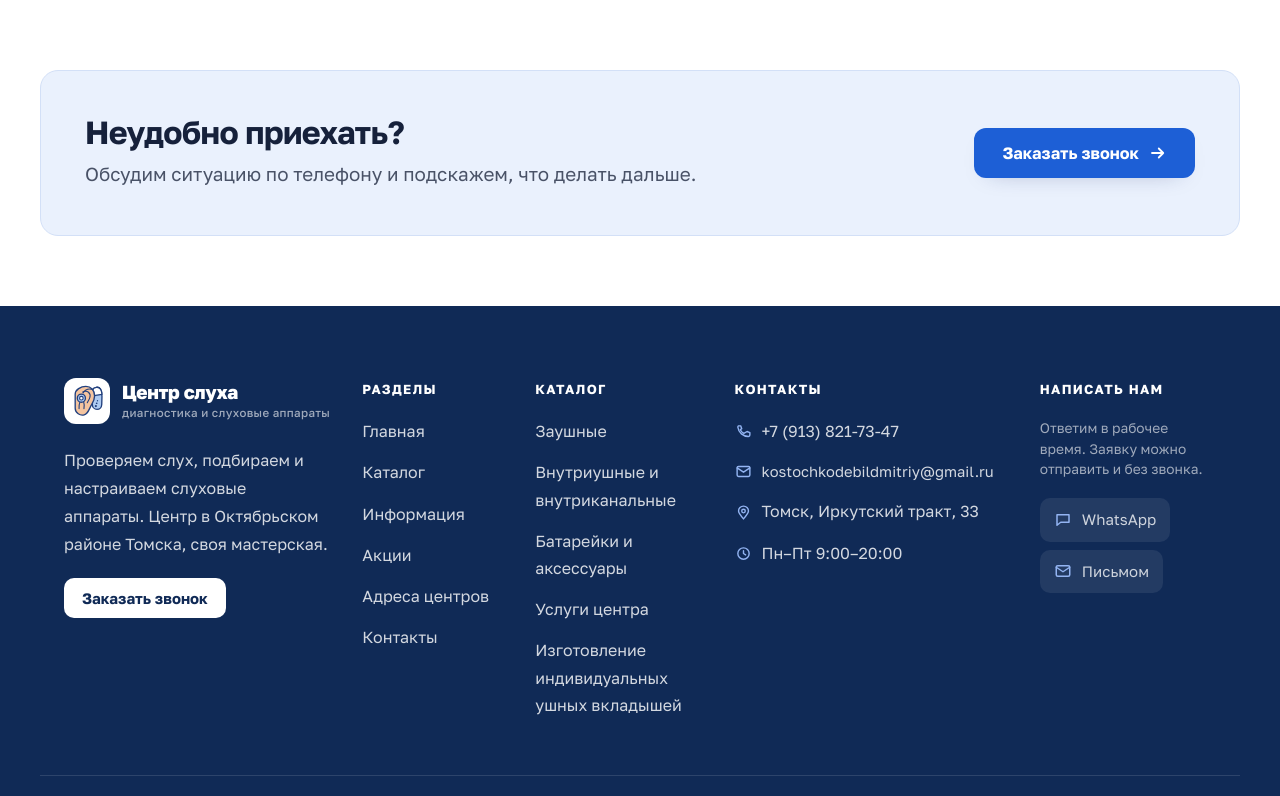
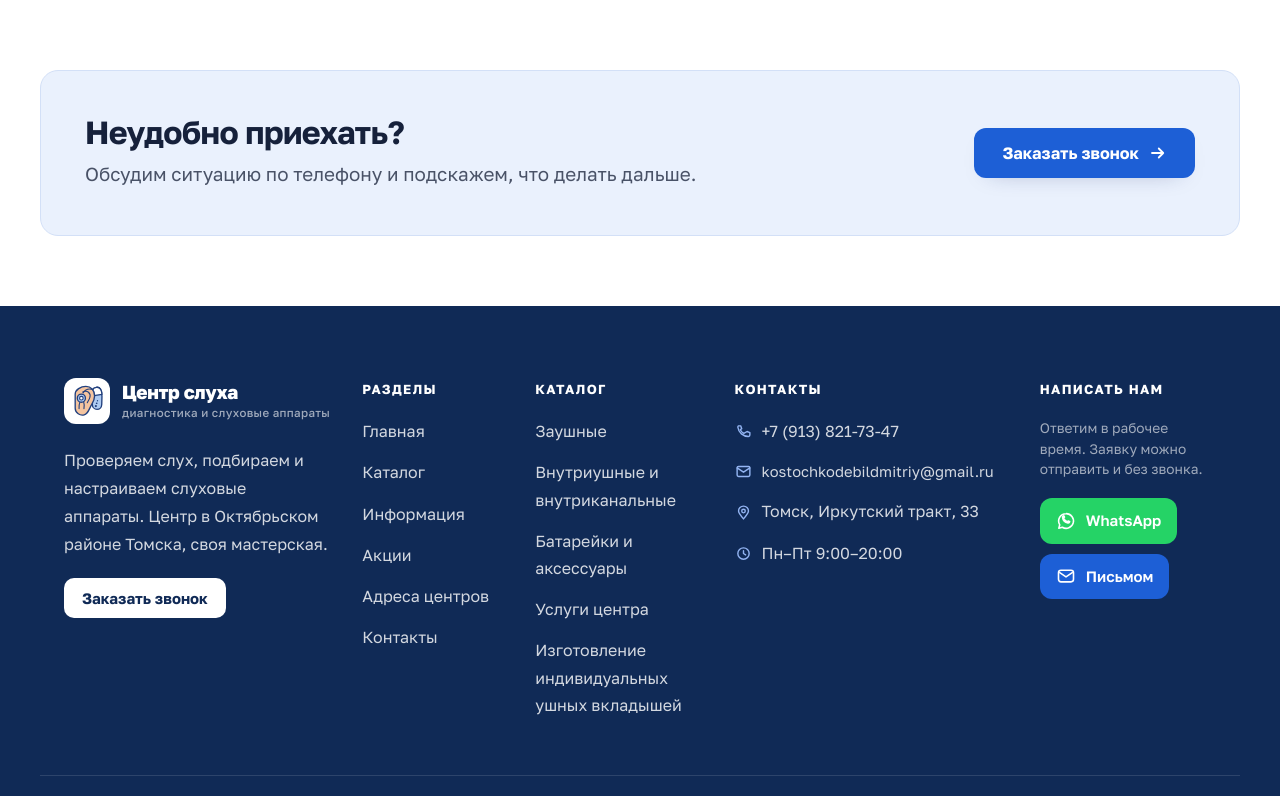
Before and after one commit to FrogHoppingAmongTulips/centr-sluha-site, a React (Vite) app: page /locations in a window 1280 px wide. Shown: the part 845-1641 px from the top of the page. Built offline with nearby package versions, Linux system fonts and the light colour scheme; no server answers.

Commit message:
Мессенджеры в фирменных цветах, убрана строка про кабинет и мастерскую

```diff
--- a/src/components/Footer.jsx
+++ b/src/components/Footer.jsx
@@ -4,6 +4,7 @@ import { useContent } from './ContentContext'
 import Icon from './Icon'
 import Mail from './Mail'
 import Logo from './Logo'
+import Messengers from './Messengers'
 import { useRequestForm } from './RequestModal'
 import './Footer.css'
 
@@ -48,26 +49,7 @@ export default function Footer() {
         <div className="ftr__col">
           <h4>Написать нам</h4>
           <p className="ftr__hint">Ответим в рабочее время. Заявку можно отправить и без звонка.</p>
-          <div className="ftr__chats">
-            {LINKS.whatsapp && (
-              <a href={LINKS.whatsapp} target="_blank" rel="noreferrer" className="ftr__chat">
-                <Icon name="chat" size={18} /> WhatsApp
-              </a>
-            )}
-            {LINKS.telegram && (
-              <a href={LINKS.telegram} target="_blank" rel="noreferrer" className="ftr__chat">
-                <Icon name="chat" size={18} /> Telegram
-              </a>
-            )}
-            {LINKS.vk && (
-              <a href={LINKS.vk} target="_blank" rel="noreferrer" className="ftr__chat">
-                <Icon name="chat" size={18} /> ВКонтакте
-              </a>
-            )}
-            <a href={`mailto:${SITE.email}`} className="ftr__chat">
-              <Icon name="mail" size={18} /> Письмом
-            </a>
-          </div>
+          <Messengers links={LINKS} mail={SITE.email} />
         </div>
       </div>
 
--- /dev/null
+++ b/src/components/Messengers.css
@@ -0,0 +1,32 @@
+/* Фирменные цвета мессенджеров */
+.msgr {
+  --whatsapp: #25d366;
+  --telegram: #229ed9;
+  --viber: #7360f2;
+  --vk: #0077ff;
+  display: flex; flex-wrap: wrap; gap: 10px;
+}
+
+.msgr__btn {
+  display: inline-flex; align-items: center; gap: 10px;
+  padding: 10px 16px; border-radius: 12px;
+  font-weight: 600; font-size: 0.94rem; color: #fff;
+  transition: transform 0.2s var(--ease), filter 0.2s;
+}
+.msgr__btn:hover { transform: translateY(-2px); filter: brightness(1.08); }
+.msgr__btn svg { flex-shrink: 0; }
+
+.msgr__btn--whatsapp { background: var(--whatsapp); }
+.msgr__btn--telegram { background: var(--telegram); }
+.msgr__btn--viber { background: var(--viber); }
+.msgr__btn--vk { background: var(--vk); }
+.msgr__btn--mail { background: var(--teal-700); }
+
+/* Крупный вариант — для страницы контактов */
+.msgr--big .msgr__btn { padding: 14px 22px; font-size: 1rem; border-radius: 14px; }
+.msgr--big .msgr__btn svg { width: 22px; height: 22px; }
+
+@media (max-width: 480px) {
+  .msgr { flex-direction: column; }
+  .msgr__btn { justify-content: flex-start; }
+}
--- /dev/null
+++ b/src/components/Messengers.jsx
@@ -0,0 +1,96 @@
+import './Messengers.css'
+
+/* Кнопки мессенджеров в их фирменных цветах.
+   Значки нарисованы здесь же: чужие файлы с логотипами не подгружаем,
+   чтобы кнопки работали даже без интернета и не зависели от чужих серверов. */
+
+const LINE = { fill: 'none', stroke: 'currentColor', strokeWidth: 1.9, strokeLinecap: 'round', strokeLinejoin: 'round' }
+
+/* Значки белые на цветной кнопке: узнаваемый силуэт, без чужих файлов с логотипами */
+const GLYPHS = {
+  whatsapp: (
+    <>
+      <path {...LINE} d="M12 3.2a8.8 8.8 0 0 0-7.5 13.4L3.4 20.6l4.2-1.1A8.8 8.8 0 1 0 12 3.2Z" />
+      <path {...LINE} d="M9.2 8.1c.2 1.2.8 2.3 1.7 3.2.9.9 2 1.5 3.2 1.7l.7-1 1.6.8c-.2 1-1.1 1.6-2.1 1.5a7.7 7.7 0 0 1-6.4-6.4c-.1-1 .5-1.9 1.5-2.1l.8 1.6-1 .7Z" />
+    </>
+  ),
+  telegram: (
+    <path
+      fill="currentColor"
+      d="M21.7 4.5 2.9 11.6c-1 .4-1 1 0 1.3l4.6 1.4 1.8 5.4c.2.5.5.6.9.2l2.4-2.3 4.8 3.5c.8.5 1.4.2 1.6-.8l3-14.6c.2-1.1-.5-1.6-1.3-1.2ZM8.7 14.1l9.2-5.8c.4-.3.8.1.4.4l-7.5 6.8-.3 3-1.8-4.4Z"
+    />
+  ),
+  viber: (
+    <>
+      <path {...LINE} d="M12 3c-4.7 0-8.3 3.2-8.3 7.3 0 2.3 1.1 4.4 3 5.7v3.4l3-1.9c.7.1 1.5.2 2.3.2 4.7 0 8.3-3.2 8.3-7.4C20.3 6.2 16.7 3 12 3Z" />
+      <path {...LINE} d="M9.4 7.6c.2 1 .7 2 1.5 2.7.7.8 1.7 1.3 2.7 1.5l.6-.9 1.5.8c-.2.9-1 1.4-1.9 1.3a6.8 6.8 0 0 1-5.6-5.6c-.1-.9.4-1.7 1.3-1.9l.8 1.5-.9.6Z" />
+      <path {...LINE} strokeWidth="1.5" d="M13.3 5.9c1.4.3 2.5 1.4 2.8 2.8" />
+    </>
+  ),
+  vk: (
+    <text
+      x="12"
+      y="16.6"
+      textAnchor="middle"
+      fontSize="11.5"
+      fontWeight="800"
+      fontFamily="inherit"
+      fill="currentColor"
+      letterSpacing="-0.5"
+    >
+      VK
+    </text>
+  ),
+  mail: (
+    <>
+      <rect {...LINE} x="3" y="5" width="18" height="14" rx="3" />
+      <path {...LINE} d="m4.5 8 7.5 5 7.5-5" />
+    </>
+  ),
+}
+
+const NAMES = {
+  whatsapp: 'WhatsApp',
+  telegram: 'Telegram',
+  viber: 'Viber',
+  vk: 'ВКонтакте',
+  mail: 'Письмом',
+}
+
+function Glyph({ kind }) {
+  return (
+    <svg width="20" height="20" viewBox="0 0 24 24" aria-hidden="true">
+      {GLYPHS[kind]}
+    </svg>
+  )
+}
+
+/* links — набор из панели: { whatsapp, telegram, vk, viber }, mail — почта центра */
+export default function Messengers({ links, mail, size = 'normal' }) {
+  const items = [
+    ['whatsapp', links?.whatsapp],
+    ['telegram', links?.telegram],
+    ['viber', links?.viber],
+    ['vk', links?.vk],
+    ['mail', mail ? `mailto:${mail}` : null],
+  ].filter(([, href]) => href)
+
+  if (!items.length) return null
+
+  return (
+    <div className={`msgr ${size === 'big' ? 'msgr--big' : ''}`}>
+      {items.map(([kind, href]) => (
+        <a
+          key={kind}
+          className={`msgr__btn msgr__btn--${kind}`}
+          href={href}
+          target={kind === 'mail' ? undefined : '_blank'}
+          rel="noreferrer"
+        >
+          <Glyph kind={kind} />
+          <span>{NAMES[kind]}</span>
+        </a>
+      ))}
+    </div>
+  )
+}
--- a/src/data/site.js
+++ b/src/data/site.js
@@ -637,7 +637,7 @@ export const CENTERS = [
     metro: 'Остановка «Иркутский тракт, 33»',
     phone: '+7 (913) 821-73-47',
     hours: 'Пн–Пт 9:00–20:00, Сб 10:00–18:00',
-    note: 'Кабинет для теста слуха, мастерская, детский приём.',
+    note: '',
     desc: [
       'Здесь проводят диагностику слуха, подбирают и настраивают аппараты, делают индивидуальные вкладыши.',
       'В мастерской при центре обслуживают аппараты любых производителей — чистка занимает около получаса.',
--- a/src/pages/Center.jsx
+++ b/src/pages/Center.jsx
@@ -46,7 +46,7 @@ export default function Center() {
               <ul className="center__features">
                 {c.features.map((f, i) => <li key={i}><Icon name="check" size={16} /> {f}</li>)}
               </ul>
-              <p className="center__note">{c.note}</p>
+              {c.note && <p className="center__note">{c.note}</p>}
             </div>
           </div>
         </div>
--- a/src/pages/Contacts.jsx
+++ b/src/pages/Contacts.jsx
@@ -5,6 +5,7 @@ import Icon from '../components/Icon'
 import Ph from '../components/Ph'
 import MapEmbed from '../components/MapEmbed'
 import Mail from '../components/Mail'
+import Messengers from '../components/Messengers'
 import Reveal from '../components/Reveal'
 import RequestForm, { FORM_VARIANTS } from '../components/RequestForm'
 import { useRequestForm } from '../components/RequestModal'
@@ -14,7 +15,7 @@ import './Pages.css'
 import Seo from '../components/Seo'
 
 export default function Contacts() {
-  const { SITE, CENTERS } = useContent()
+  const { SITE, CENTERS, LINKS } = useContent()
   const [tab, setTab] = useState('visit')
 
   const LINES = [
@@ -50,6 +51,18 @@ export default function Contacts() {
         </div>
       </section>
 
+      {/* Мессенджеры — отдельно от контактной информации */}
+      <section className="section section--tight" style={{ paddingTop: 'clamp(20px, 2.5vw, 32px)' }}>
+        <div className="container msgr-row">
+          <div>
+            <span className="eyebrow">Связь</span>
+            <h2>Напишите, если звонить неудобно</h2>
+            <p className="lead">Отвечаем в рабочее время. Можно прислать аудиограмму или фотографию аппарата — подскажем, что с ним.</p>
+          </div>
+          <Messengers links={LINKS} mail={SITE.email} size="big" />
+        </div>
+      </section>
+
       {/* Адреса + карта */}
       <section className="section">
         <div className="container">
@@ -67,7 +80,7 @@ export default function Contacts() {
                   <span className="acard__row"><Icon name="wave" size={17} /> {a.metro}</span>
                   <span className="acard__row"><Icon name="clock" size={17} /> {a.hours}</span>
                   <a className="acard__row" href={SITE.phoneHref}><Icon name="phone" size={17} /> {a.phone}</a>
-                  <p className="acard__note">{a.note}</p>
+                  {a.note && <p className="acard__note">{a.note}</p>}
                   <div className="acard__actions">
                     <Link to={`/locations/${a.slug}`} className="btn btn-ghost btn-sm">О центре</Link>
                     <button className="btn btn-primary btn-sm" onClick={() => openForm('visit')}>Записаться</button>
--- a/src/pages/Locations.jsx
+++ b/src/pages/Locations.jsx
@@ -21,7 +21,7 @@ export default function Locations() {
         crumbs={[{ label: 'Центры' }]}
         eyebrow="Адреса"
         title="Наш центр в Томске"
-        text="Кабинет для теста слуха, подбор аппаратов и мастерская — всё в одном месте, в Октябрьском районе."
+        text="Приём, подбор аппаратов и сервис — в Октябрьском районе Томска. Записаться можно по телефону или через форму."
       />
 
       <section className="section">
--- a/src/pages/Pages.css
+++ b/src/pages/Pages.css
@@ -295,6 +295,9 @@
 .cart-empty p { color: var(--muted); margin-bottom: 10px; }
 
 /* ===== Контакты ===== */
+.msgr-row { display: grid; grid-template-columns: 1.1fr 0.9fr; gap: 32px; align-items: center; }
+.msgr-row h2 { margin: 12px 0 12px; font-size: clamp(1.4rem, 2.4vw, 1.9rem); }
+@media (max-width: 900px) { .msgr-row { grid-template-columns: 1fr; gap: 20px; } }
 .cline {
   background: #fff; border: 1px solid var(--line); border-radius: var(--radius); padding: 24px;
   display: flex; flex-direction: column; gap: 6px; align-items: flex-start;
```
Also changed, not shown: src/lib/panel.js.
